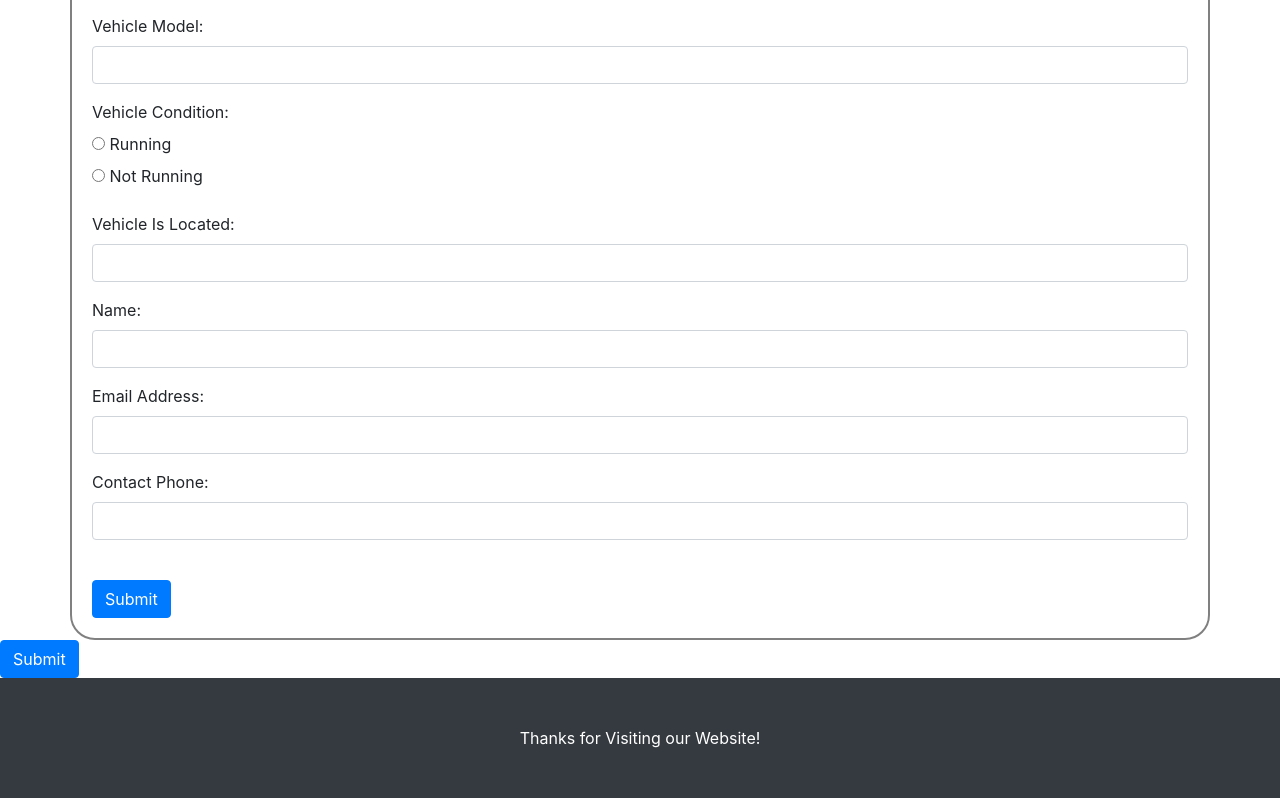
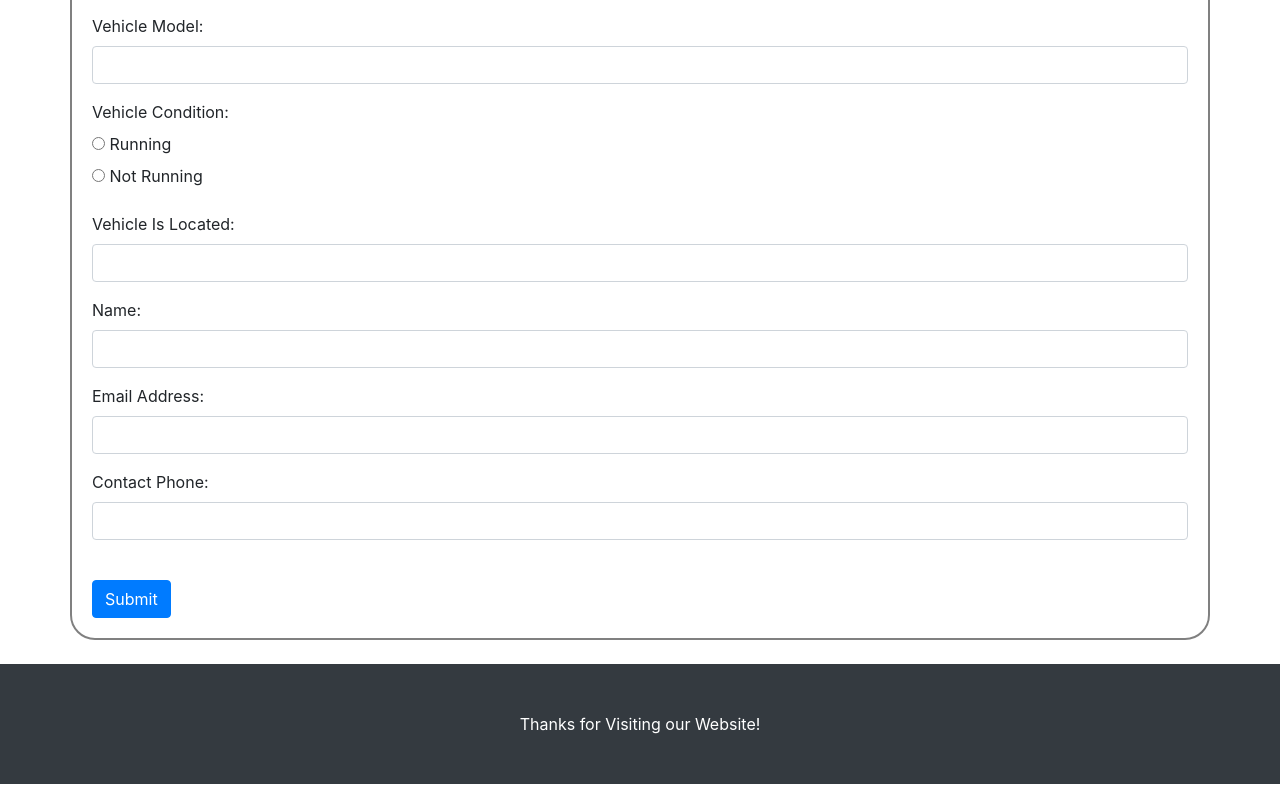
Before and after one commit to brunopittini/CAP4102Group11, a website: page quote.html in a window 1280 px wide. Shown: the part 788-1586 px from the top of the page. Drawn offline with Linux system fonts and the light colour scheme.

Commit message:
Update quote.html

```diff
--- a/quote.html
+++ b/quote.html
@@ -121,12 +121,9 @@
 
 			<button type="submit" class="btn btn-primary">Submit</button>
 
-	</div>
 
-        <button type="submit" class="btn btn-primary">Submit</button>
-    </form>
-  </div>
-
+		</form>
+    </div>
   <br>
     <!-- /.container -->
 
```
